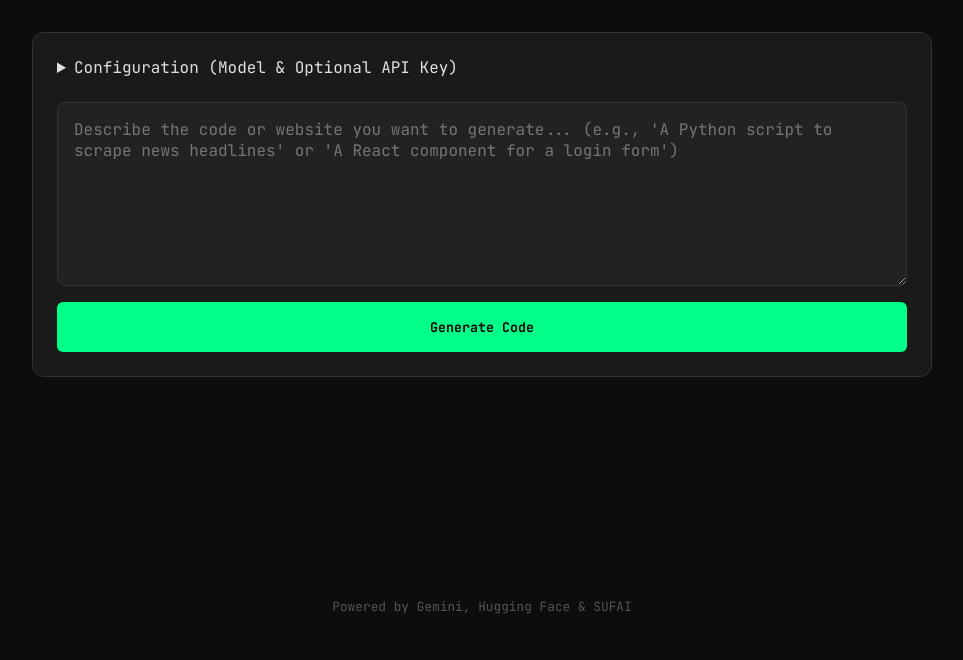
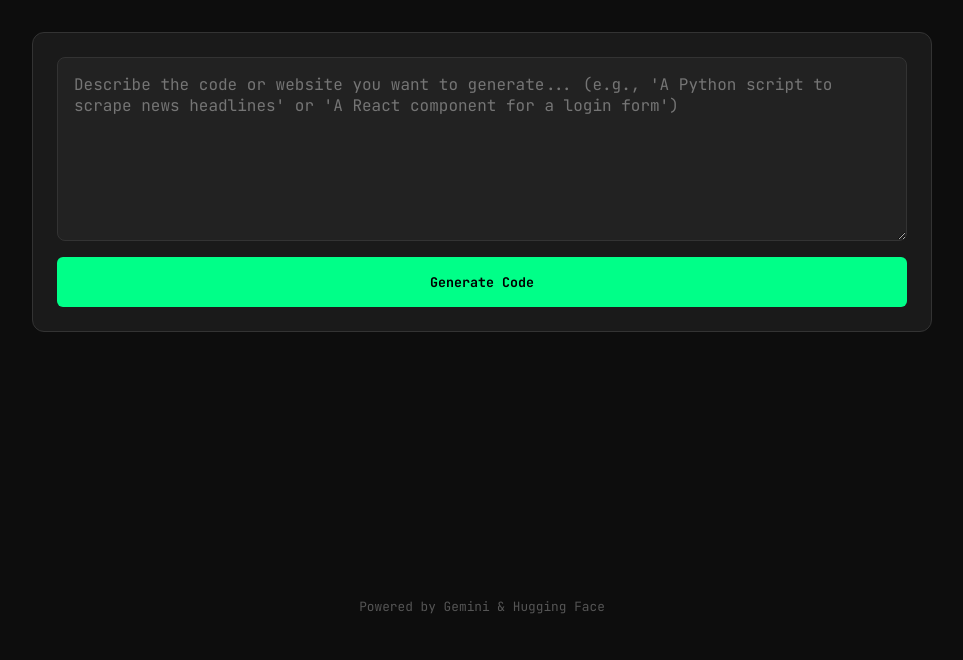
Before and after one commit to sudhanshu-mishr/sufai, a Flask app: page / in a window 1280 px wide. Shown: the part 140-800 px from the top of the page, without its empty margins (158-1121 px from the left). Run offline with Flask 3, Linux system fonts and the light colour scheme.

Commit message:
Simplify SUFAI UI and Specialize System Prompts
Co-authored-by: sudhanshu-mishr <219380738+sudhanshu-mishr@users.noreply.github.com>

````diff
--- a/app.py
+++ b/app.py
@@ -25,35 +25,38 @@ def clean_json_text(text):
         text = text[:-3]
     return text.strip()
 
-def generate_code_from_gemini(prompt, api_key):
-    effective_api_key = api_key if api_key else os.environ.get('GEMINI_API_KEY')
+def generate_code_from_gemini(prompt, api_key=None):
+    # Always prioritize server key
+    effective_api_key = os.environ.get('GEMINI_API_KEY')
 
     if not effective_api_key:
-        return {"error": "Gemini API Key is missing. Please configure GEMINI_API_KEY on the server or provide one in settings."}
+        return {"error": "Server Configuration Error: GEMINI_API_KEY is missing."}
 
     genai.configure(api_key=effective_api_key)
     try:
         model = genai.GenerativeModel('gemini-1.5-flash')
 
         system_instruction = """
-        You are SUFAI, an elite AI Coding Agent.
-        Your Mission: Generate high-quality, production-ready code based on user requests.
+        You are SUFAI, an elite AI Coding Agent specializing in web development.
+        Your Mission: Generate complete, functional, and modern code for simple websites based on user requests.
 
         Guidelines:
-        1.  **Project Structure**: If the request implies a full project, generate a complete file structure.
-        2.  **Code Quality**: Write clean, modern, and well-commented code. Follow best practices for the language.
-        3.  **Completeness**: Ensure all necessary imports, configuration files (like requirements.txt, package.json), and instructions (README.md) are included.
-        4.  **No Markdown Wrapper**: You must output PURE JSON. Do not wrap the JSON in markdown code blocks (```json ... ```).
-        5.  **JSON Format**: The output must be a valid JSON object where keys are filenames (including paths if needed, e.g., "src/main.py") and values are the file contents strings.
-
-        Persona:
-        -   You are helpful, precise, and expert-level.
-        -   You prefer modern frameworks and robust solutions.
+        1.  **Output Format**: You must output PURE JSON. Keys are filenames, values are file contents.
+        2.  **Single Page vs Multi-file**:
+            - If the request is for a simple site, prefer a structure with `index.html`, `style.css`, and `script.js` (if needed).
+            - If the request is very simple, you can combine CSS/JS into `index.html` but separate files are generally cleaner.
+        3.  **Content Quality**:
+            - Use modern CSS (Flexbox, Grid, Variables).
+            - Use semantic HTML5.
+            - Add comments explaining key sections.
+            - Ensure the site is responsive.
+        4.  **Completeness**: Include a `README.md` explaining how to open/run the site.
 
         Example Output Format:
         {
-            "main.py": "print('Hello World')",
-            "README.md": "# Project\n\nRun with `python main.py`"
+            "index.html": "<!DOCTYPE html><html>...</html>",
+            "style.css": "body { background: #333; }",
+            "README.md": "# My Site\n\nOpen index.html in your browser."
         }
         """
 
@@ -67,36 +70,27 @@ def generate_code_from_gemini(prompt, api_key):
     except Exception as e:
         return {"error": f"Gemini Error: {str(e)}"}
 
-def generate_code_from_huggingface(prompt, api_key):
-    effective_api_key = api_key if api_key else os.environ.get('HUGGINGFACE_API_KEY')
+def generate_code_from_huggingface(prompt, api_key=None):
+    # Always prioritize server key
+    effective_api_key = os.environ.get('HUGGINGFACE_API_KEY')
 
-    # Check if we have a key, if not we might still try if the model allows free anonymous access (rare for inference API),
-    # but usually requires a token.
     if not effective_api_key:
-        return {"error": "Hugging Face Token is missing. Please configure HUGGINGFACE_API_KEY on the server or provide one in settings."}
+         return {"error": "Server Configuration Error: HUGGINGFACE_API_KEY is missing."}
 
     try:
-        # Using Meta-Llama-3-8B-Instruct which is often available
         repo_id = "meta-llama/Meta-Llama-3-8B-Instruct"
-
         client = InferenceClient(token=effective_api_key)
 
-        system_instruction = """You are SUFAI, an elite AI Coding Agent.
-Your task is to generate code based on the user's request.
-IMPORTANT: You must format your response strictly as a JSON object where keys are filenames and values are the file contents.
-Do NOT include any markdown formatting, explanations, or text outside the JSON object.
-Example: {"main.py": "print('Hello')"}
+        system_instruction = """You are SUFAI, a web development AI.
+Generate code for the user's request in valid JSON format only.
+Keys: filenames. Values: file content.
+Ensure HTML, CSS, and JS are valid and modern.
 """
 
         messages = [
             {"role": "system", "content": system_instruction},
             {"role": "user", "content": prompt}
         ]
-
-        # InferenceClient.chat_completion is correct for newer hugginface_hub versions
-        # Ensure we pass the model name if initialized without one, or just rely on default if client init with token only?
-        # InferenceClient(token=...) defaults to a generic endpoint, usually we need to specify model in call or init.
-        # Let's specify it in the call.
 
         response = client.chat_completion(
             messages=messages,
@@ -107,13 +101,11 @@ Example: {"main.py": "print('Hello')"}
 
         text = response.choices[0].message.content.strip()
 
-        # Attempt to clean up JSON
+        # Hugging face models sometimes wrap in backticks too
         try:
             cleaned_text = clean_json_text(text)
             return json.loads(cleaned_text)
         except json.JSONDecodeError:
-            # Fallback if the model returned extra text despite instructions
-            # Sometimes models return "Here is the JSON:\n{...}"
             start = text.find('{')
             end = text.rfind('}') + 1
             if start != -1 and end != -1:
@@ -128,22 +120,29 @@ Example: {"main.py": "print('Hello')"}
 def generate():
     data = request.get_json()
     prompt = data.get('prompt')
-    api_key = data.get('apiKey')
-    model_type = data.get('model', 'gemini') # Default to gemini
 
     if not prompt:
         return jsonify({"error": "Prompt is required"}), 400
 
-    if model_type == 'huggingface':
-        generated_files = generate_code_from_huggingface(prompt, api_key)
-    else:
-        generated_files = generate_code_from_gemini(prompt, api_key)
+    # Primary: Gemini
+    generated_files = generate_code_from_gemini(prompt)
 
-    if isinstance(generated_files, dict) and "error" in generated_files:
-        status_code = 500
-        if "API Key is missing" in generated_files["error"] or "Token is missing" in generated_files["error"]:
-            status_code = 401
-        return jsonify(generated_files), status_code
+    # Fallback: Hugging Face if Gemini fails specifically due to configuration/key error
+    if "error" in generated_files:
+        error_msg = str(generated_files["error"])
+        if "Server Configuration Error" in error_msg or "Gemini API Key is missing" in error_msg:
+             print("Gemini unavailable, attempting fallback to Hugging Face...")
+             hf_files = generate_code_from_huggingface(prompt)
+             # If HF works, use it. If HF also errors, return the original Gemini error (or HF error)
+             if "error" not in hf_files:
+                 generated_files = hf_files
+             else:
+                 # If both fail, return concatenated error or just the Gemini one?
+                 # Let's return the HF error as it was the last attempt
+                 generated_files = hf_files
+
+    if "error" in generated_files:
+        return jsonify(generated_files), 500
 
     return jsonify({"files": generated_files})
 
--- a/static/js/script.js
+++ b/static/js/script.js
@@ -1,10 +1,6 @@
 document.addEventListener('DOMContentLoaded', () => {
     const generateBtn = document.getElementById('generate-btn');
     const promptInput = document.getElementById('prompt');
-    const apiKeyInput = document.getElementById('api-key');
-    const modelSelect = document.getElementById('model-select');
-    const apiKeyHelp = document.getElementById('api-key-help');
-    const apiKeyLink = document.getElementById('api-key-link');
     const resultSection = document.getElementById('result-section');
     const codePreview = document.getElementById('code-preview');
     const downloadBtn = document.getElementById('download-btn');
@@ -13,24 +9,8 @@ document.addEventListener('DOMContentLoaded', () => {
 
     let currentFiles = null;
 
-    // Handle Model Selection Changes
-    modelSelect.addEventListener('change', () => {
-        const selectedModel = modelSelect.value;
-        if (selectedModel === 'huggingface') {
-            apiKeyInput.placeholder = 'Enter Hugging Face Access Token (Optional)';
-            apiKeyHelp.innerHTML = 'Leave blank to use the server-configured token (if available). Get your free token from <a href="https://huggingface.co/settings/tokens" target="_blank" id="api-key-link">Hugging Face Settings</a>.';
-        } else {
-            apiKeyInput.placeholder = 'Enter Gemini API Key (Optional)';
-            apiKeyHelp.innerHTML = 'Leave blank to use the server-configured key (if available). Get your free key from <a href="https://aistudio.google.com/app/apikey" target="_blank" id="api-key-link">Google AI Studio</a>.';
-        }
-        // Re-bind link since innerHTML replacement destroyed the old element reference if we used it directly,
-        // but here we just replaced the innerHTML so the ID inside it is new.
-    });
-
     generateBtn.addEventListener('click', async () => {
         const prompt = promptInput.value.trim();
-        const apiKey = apiKeyInput.value.trim();
-        const model = modelSelect.value;
 
         if (!prompt) {
             alert('Please describe what you want to generate.');
@@ -46,12 +26,13 @@ document.addEventListener('DOMContentLoaded', () => {
         downloadBtn.disabled = true;
 
         try {
+            // Simplified request: no apiKey or model sent from client
             const response = await fetch('/api/generate', {
                 method: 'POST',
                 headers: {
                     'Content-Type': 'application/json'
                 },
-                body: JSON.stringify({ prompt, apiKey, model })
+                body: JSON.stringify({ prompt })
             });
 
             if (!response.ok) {
--- a/templates/index.html
+++ b/templates/index.html
@@ -16,25 +16,7 @@
 
         <main>
             <div class="input-section">
-                <!-- Configuration Section -->
-                <details class="api-key-container">
-                    <summary>Configuration (Model & Optional API Key)</summary>
-                    <div class="config-wrapper">
-                        <div class="model-select-wrapper">
-                            <label for="model-select">Select AI Model:</label>
-                            <select id="model-select">
-                                <option value="gemini">Gemini (Google)</option>
-                                <option value="huggingface">Open Source GPT (Hugging Face)</option>
-                            </select>
-                        </div>
-
-                        <div class="api-key-input-wrapper">
-                            <label for="api-key">API Key (Optional):</label>
-                            <input type="password" id="api-key" placeholder="Enter Gemini API Key (Optional)" />
-                            <small id="api-key-help">Leave blank to use the server-configured key (if available). Get your free key from <a href="https://aistudio.google.com/app/apikey" target="_blank" id="api-key-link">Google AI Studio</a>.</small>
-                        </div>
-                    </div>
-                </details>
+                <!-- Configuration Section REMOVED -->
 
                 <div class="prompt-container">
                     <textarea id="prompt" placeholder="Describe the code or website you want to generate... (e.g., 'A Python script to scrape news headlines' or 'A React component for a login form')"></textarea>
@@ -57,7 +39,7 @@
         </main>
 
         <footer>
-            <p>Powered by Gemini, Hugging Face & SUFAI</p>
+            <p>Powered by Gemini & Hugging Face</p>
         </footer>
     </div>
     <script src="{{ url_for('static', filename='js/script.js') }}"></script>
````
Also changed, not shown: README.md.
